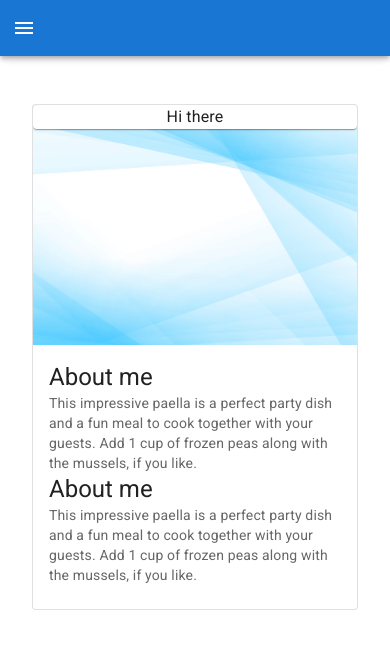
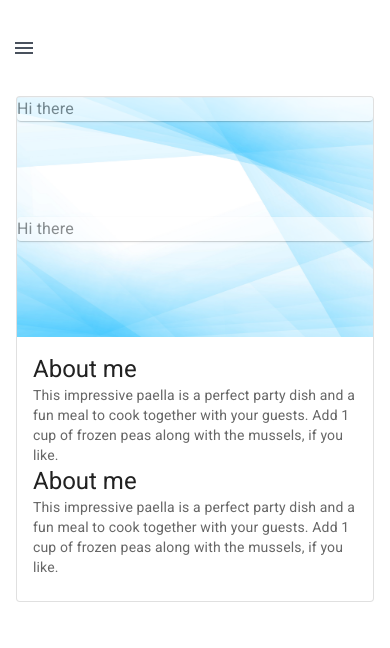
Before and after one commit to EPB1996/baet-cv, a React (Create React App) app: page / in a window 390 px wide. Shown: the top 648 px of the page. Built offline with nearby package versions, Linux system fonts and the light colour scheme.

Commit message:
responsive fixes

```diff
--- a/src/App.css
+++ b/src/App.css
@@ -1,3 +1,5 @@
 .App {
-  text-align: center;
+  max-width: 1032px;
+  margin: 0 auto;
+  height: 100vh;
 }
--- a/src/appbar/appbar.css
+++ b/src/appbar/appbar.css
@@ -1,3 +1,13 @@
+.AppNav {
+  position: sticky !important;
+  padding-top: 20px;
+  padding-bottom: 20px;
+  padding-left: 0;
+  padding-right: 0;
+  background: transparent !important;
+  box-shadow: none !important;
+  color: #49515d !important;
+}
 .AppbarButton {
   color: #8e939a !important;
   border-bottom: transparent 1px;
@@ -10,8 +20,3 @@
   border-bottom: #49515d 1px;
   border-style: groove;
 }
-
-.ContentContainer {
-  margin-top: 5%;
-
-}
--- a/src/appbar/appbar.tsx
+++ b/src/appbar/appbar.tsx
@@ -1,7 +1,6 @@
 import * as React from "react";
 import AppBar from "@mui/material/AppBar";
 import Box from "@mui/material/Box";
-import CssBaseline from "@mui/material/CssBaseline";
 import Divider from "@mui/material/Divider";
 import Drawer from "@mui/material/Drawer";
 import IconButton from "@mui/material/IconButton";
@@ -14,7 +13,8 @@ import Toolbar from "@mui/material/Toolbar";
 import Typography from "@mui/material/Typography";
 import Button from "@mui/material/Button";
 import Home from "../home/home";
-import { Container } from "@mui/material";
+import { Container, CssBaseline } from "@mui/material";
+import "./appbar.css";
 
 interface Props {
   /**
@@ -65,10 +65,9 @@ export default function DrawerAppBar(props: Props) {
     window !== undefined ? () => window().document.body : undefined;
 
   return (
-    <>
-      <Box sx={{ display: "flex" }}>
+    <Box className="App">
       <CssBaseline />
-        <AppBar component="nav">
+      <AppBar className="AppNav">
         <Toolbar>
           <IconButton
             color="inherit"
@@ -90,7 +89,7 @@ export default function DrawerAppBar(props: Props) {
             {navItems.map((item) => (
               <Button
                 key={item}
-                  sx={{ color: "#fff" }}
+                className ="AppbarButton"
                 onClick={(e) => handleClick(e, item)}
               >
                 {item}
@@ -119,14 +118,11 @@ export default function DrawerAppBar(props: Props) {
           {drawer}
         </Drawer>
       </Box>
-        <Box component="main" sx={{ p: 3 }}>
-          <Toolbar />
+      <Box component="main">
+
+        {content === "Home" ? <Home></Home> : null}
+        {content === "CV" ? <Button></Button> : null}
       </Box>
     </Box>
-      <Container >
-      {content === "Home" ? <Home></Home> : null}
-      {content === "CV" ? <Button></Button> : null}
-      </Container>
-    </>
   );
 }
--- a/src/home/home.css
+++ b/src/home/home.css
@@ -0,0 +1,3 @@
+.CardMedia{
+    height:15rem
+}
--- a/src/home/home.tsx
+++ b/src/home/home.tsx
@@ -8,16 +8,20 @@ import {
   Grid,
   Typography,
 } from "@mui/material";
+import "./home.css"
 
 
 function Home() {
   return (
     <Container>
       <Card variant="outlined">
-        <CardMedia sx={{ height: "15rem" }} image={require("./banner.jpg")}>
-        <Grid container spacing={0}>
-          <Grid xs={12} sm={12} md={6}>
-                <Card> Hi there</Card>
+        <CardMedia className="CardMedia" image={require("./banner.jpg")}>
+        <Grid sx={{height:"inherit"}} container spacing={0}>
+          <Grid /* sx={{height:"inherit"}} */ xs={12} sm={6} md={6}>
+                <Card sx={{height:"inherit", opacity:0.5}}> Hi there</Card>
+          </Grid>
+          <Grid /* sx={{height:"inherit"}} */ xs={12} sm={6} md={6}>
+                <Card sx={{height:"inherit", opacity:0.5}}> Hi there</Card>
           </Grid>
           </Grid>
         </CardMedia>
```
Lines whose indentation alone changed are shown as unchanged.
